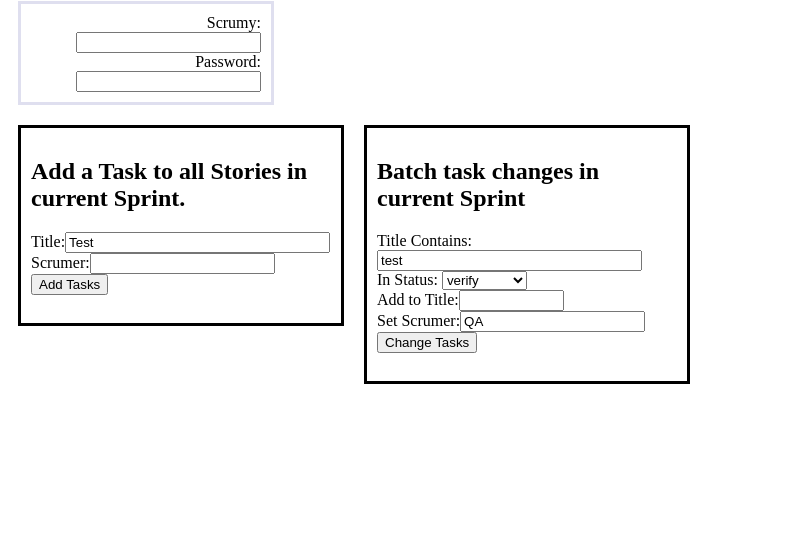
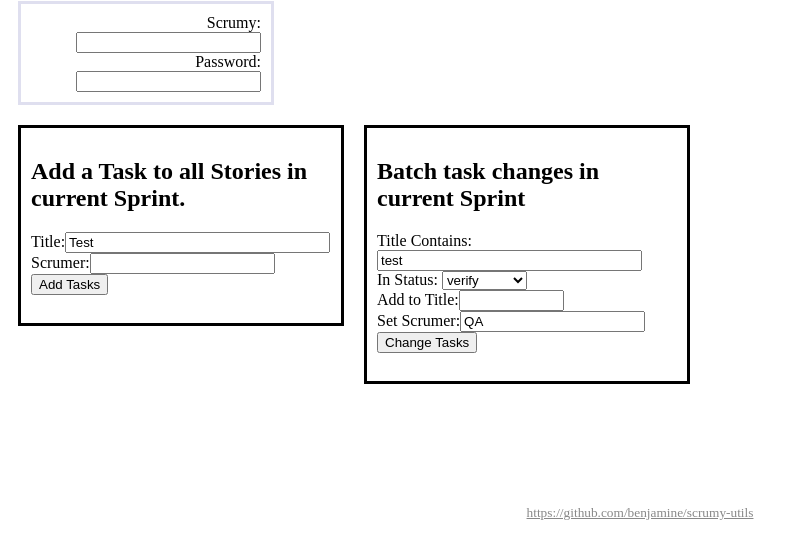
Before and after one commit to benjamine/scrumy-utils, a plain HTML site: page ScrumyToolkit/index.html in a window 1280 px wide. Shown: the part 79-638 px from the top of the page, without its empty margins (0-808 px from the left). Drawn offline with Linux system fonts and the light colour scheme.

Commit message:
links added on readme an index.html

```diff
--- a/ScrumyToolkit/index.html
+++ b/ScrumyToolkit/index.html
@@ -55,6 +55,29 @@
             <br/>
             <span id="batchchangestatus" style="background: yellow;"></span>
         </div>
+		<br/>
+		<br/>
+		<br/>
+		<br/>
+		<br/>
+		<br/>
+		<br/>
+		<br/>
+		<br/>
+		<br/>
+		<br/>
+		<br/>
+		<br/>
+		<br/>
+		<br/>
+		<br/>
+		<br/>
+		<br/>
+		<br/>
+		<br/>
+        <div style="text-align:center; padding: 30px; font-size:smaller;">
+            <a style="color:#888888;" href='https://github.com/benjamine/scrumy-utils'>https://github.com/benjamine/scrumy-utils</a>
+        </div>
     </form>
     <script type="text/javascript">
 
```
Also changed, not shown: 1 other file.
